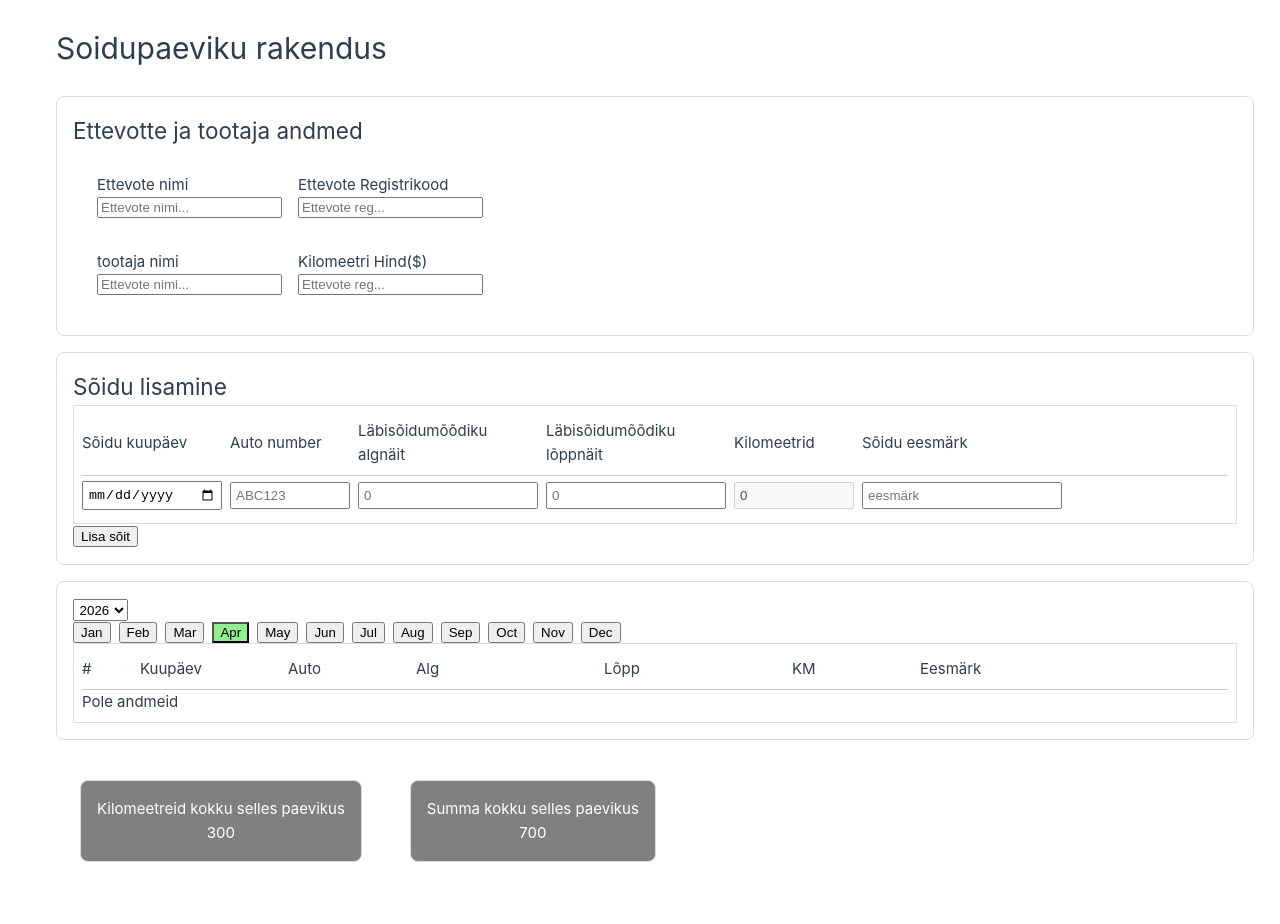
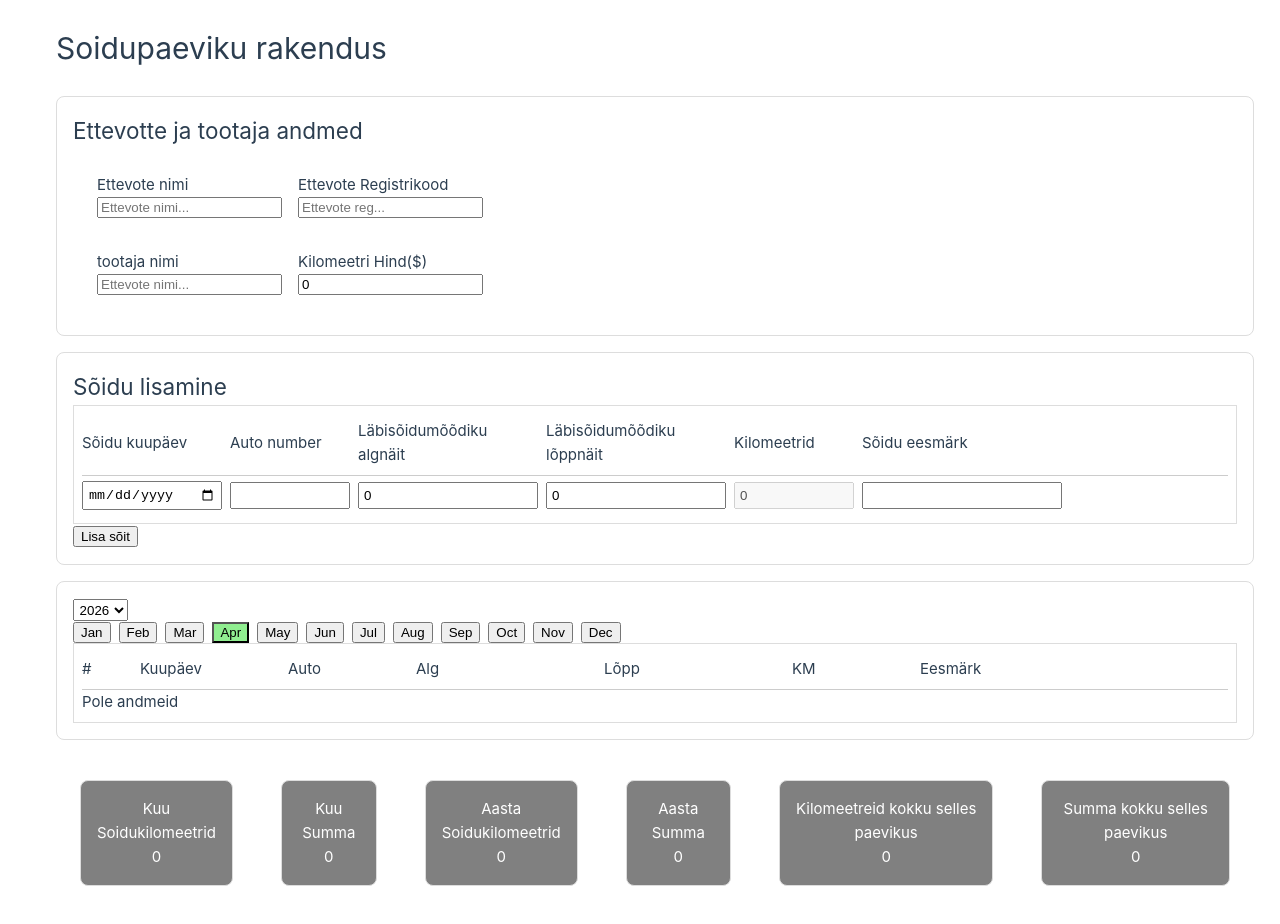
Before and after one commit to RasmusKuusmaa/ACNT, a Vue app: page / in a window 1280 px wide. Shown: the top 924 px of the page. Built offline with nearby package versions, Linux system fonts and the light colour scheme; the HTML template or start-up script is replaced by a standard one.

Commit message:
calculate stats

```diff
--- a/src/App.vue
+++ b/src/App.vue
@@ -1,12 +1,21 @@
 <script setup lang="ts">
-import CompanyForm from './components/CompanyForm.vue';
-import DataOverViewtable from './components/DataOverViewtable.vue';
-import MilageFrom from './components/MilageForm.vue';
-import MonthSelector from './components/MonthSelector.vue';
-import { ref } from 'vue';
-import type { Ride } from './types/Ride';
+import { ref } from 'vue'
 
-const rides = ref<Ride[]>([]);
+import CompanyForm from './components/CompanyForm.vue'
+import DataOverViewtable from './components/DataOverViewtable.vue'
+import MilageFrom from './components/MilageForm.vue'
+import MonthSelector from './components/MonthSelector.vue'
+
+import { useStats } from './composables/useStats'
+import type { Ride } from './types/Ride'
+
+const rides = ref<Ride[]>([])
+
+const selectedMonth = ref(new Date().getMonth())
+const selectedYear = ref(new Date().getFullYear())
+const kmPrice = ref(0)
+
+const { stats } = useStats(rides, selectedMonth, selectedYear, kmPrice)
 
 function addRide(ride: Ride) {
   rides.value.push({
@@ -19,10 +28,14 @@ function addRide(ride: Ride) {
 <template>
   <div class="container">
     <h1>Soidupaeviku rakendus</h1>
-    <CompanyForm />
-    <MilageFrom @add-ride="addRide"/>
-    <MonthSelector :rides="rides"/>
-    <DataOverViewtable/>
+
+    <CompanyForm v-model:kmPrice="kmPrice" />
+
+    <MilageFrom @add-ride="addRide" />
+
+    <MonthSelector :rides="rides" v-model:selectedMonth="selectedMonth" v-model:selectedYear="selectedYear" />
+
+    <DataOverViewtable :stats="stats" />
   </div>
 </template>
 
--- a/src/components/CompanyForm.vue
+++ b/src/components/CompanyForm.vue
@@ -1,3 +1,13 @@
+<script setup lang="ts">
+const props = defineProps<{
+    kmPrice: number
+}>()
+
+const emit = defineEmits<{
+    (e: 'update:kmPrice', value: number): void
+}>()
+</script>
+
 <template>
     <div class="card">
         <h2>Ettevotte ja tootaja andmed</h2>
@@ -5,24 +15,25 @@
         <div class="row">
             <div class="column">
                 <label>Ettevote nimi</label>
-                <input type="text" placeholder="Ettevote nimi..."/>
+                <input type="text" placeholder="Ettevote nimi..." />
             </div>
 
-              <div class="column">
+            <div class="column">
                 <label>Ettevote Registrikood</label>
-                <input type="text" placeholder="Ettevote reg..."/>
+                <input type="text" placeholder="Ettevote reg..." />
             </div>
         </div>
 
-       <div class="row">
+        <div class="row">
             <div class="column">
                 <label>tootaja nimi</label>
-                <input type="text" placeholder="Ettevote nimi..."/>
+                <input type="text" placeholder="Ettevote nimi..." />
             </div>
 
-              <div class="column">
+            <div class="column">
                 <label>Kilomeetri Hind($)</label>
-                <input type="text" placeholder="Ettevote reg..."/>
+                <input type="number" :value="kmPrice"
+                    @input="emit('update:kmPrice', Number(($event.target as HTMLInputElement).value))" />
             </div>
         </div>
     </div>
--- a/src/components/DataOverViewtable.vue
+++ b/src/components/DataOverViewtable.vue
@@ -1,11 +1,43 @@
+<script setup lang="ts">
+import type { Stats } from '../types/Ride'
+
+const props = defineProps<{
+    stats: Stats
+}>();
+
+
+
+</script>
+
 <template>
     <div class="container">
+
+
+        <div class="card">
+            <label>Kuu Soidukilomeetrid</label>
+            <label>{{ stats.monthKm }}</label>
+        </div>
+
+        <div class="card">
+            <label>Kuu Summa</label>
+            <label>{{ stats.monthSum }}</label>
+        </div>
+
+        <div class="card">
+            <label>Aasta Soidukilomeetrid</label>
+            <label>{{ stats.yearKm }}</label>
+        </div>
+
+        <div class="card">
+            <label>Aasta Summa</label>
+            <label>{{ stats.yearSum }}</label>
+        </div>
         <div class="card">
             <label>
                 Kilomeetreid kokku selles paevikus
 
             </label>
-            <label>300</label>
+            <label>{{ stats.totalKm }}</label>
         </div>
 
         <div class="card">
@@ -13,7 +45,7 @@
                 Summa kokku selles paevikus
 
             </label>
-            <label>700</label>
+            <label>{{ stats.totalSum }}</label>
         </div>
     </div>
 
@@ -36,5 +68,7 @@
     display: flex;
     flex-direction: column;
     align-items: center;
+    justify-content: center;
+    text-align: center;
 }
 </style>
--- a/src/components/MilageForm.vue
+++ b/src/components/MilageForm.vue
@@ -6,20 +6,17 @@ const emit = defineEmits<{
   (e: 'add-ride', ride: Ride): void
 }>()
 
-const form = ref<Omit<Ride, 'id' | 'km'>>({
+const form = ref({
   date: '',
   car: '',
-  startKm: '',
-  endKm: '',
+  startKm: 0,
+  endKm: 0,
   purpose: ''
 })
 
 const calculatedKm = computed(() => {
-  const start = Number(form.value.startKm) || 0
-  const end = Number(form.value.endKm) || 0
-
-  if (end < start) return 0
-  return end - start
+  if (form.value.endKm < form.value.startKm) return 0
+  return form.value.endKm - form.value.startKm
 })
 
 function submit() {
@@ -32,8 +29,8 @@ function submit() {
   form.value = {
     date: '',
     car: '',
-    startKm: '',
-    endKm: '',
+    startKm: 0,
+    endKm: 0,
     purpose: ''
   }
 }
@@ -55,11 +52,11 @@ function submit() {
 
       <div class="row">
         <input v-model="form.date" type="date" />
-        <input v-model="form.car" placeholder="ABC123" />
-        <input v-model="form.startKm" type="number" placeholder="0" />
-        <input v-model="form.endKm" type="number" placeholder="0" />
+        <input v-model="form.car" />
+        <input v-model.number="form.startKm" type="number" />
+        <input v-model.number="form.endKm" type="number" />
         <input :value="calculatedKm" disabled />
-        <input v-model="form.purpose" placeholder="eesmärk" />
+        <input v-model="form.purpose" />
       </div>
     </div>
 
--- a/src/components/MonthSelector.vue
+++ b/src/components/MonthSelector.vue
@@ -1,27 +1,31 @@
 <script setup lang="ts">
-import { ref, computed } from 'vue'
+import { computed } from 'vue'
 import MonthTable from './MonthTable.vue'
 import type { Ride } from '../types/Ride'
 
 const props = defineProps<{
   rides: Ride[]
+  selectedMonth: number
+  selectedYear: number
 }>()
 
-const selectedMonth = ref<number>(3)
-const selectedYear = ref<number>(2026)
+const emit = defineEmits<{
+  (e: 'update:selectedMonth', value: number): void
+  (e: 'update:selectedYear', value: number): void
+}>()
 
 function selectMonth(i: number) {
-  selectedMonth.value = i
+  emit('update:selectedMonth', i)
 }
 
-const filteredRides = computed<Ride[]>(() => {
+const filteredRides = computed(() => {
   return props.rides.filter((r) => {
     if (!r.date) return false
     const d = new Date(r.date)
 
     return (
-      d.getMonth() === selectedMonth.value &&
-      d.getFullYear() === selectedYear.value
+      d.getMonth() === props.selectedMonth &&
+      d.getFullYear() === props.selectedYear
     )
   })
 })
@@ -29,25 +33,19 @@ const filteredRides = computed<Ride[]>(() => {
 
 <template>
   <div class="wrapper">
-
-    <select v-model="selectedYear">
+    <select :value="selectedYear"
+      @change="emit('update:selectedYear', Number(($event.target as HTMLSelectElement).value))">
       <option :value="2026">2026</option>
       <option :value="2025">2025</option>
     </select>
 
     <div class="months">
-      <button
-        v-for="(_, i) in 12"
-        :key="i"
-        @click="selectMonth(i)"
-        :class="{ active: selectedMonth === i }"
-      >
-        {{ ['Jan','Feb','Mar','Apr','May','Jun','Jul','Aug','Sep','Oct','Nov','Dec'][i] }}
+      <button v-for="(_, i) in 12" :key="i" @click="selectMonth(i)" :class="{ active: selectedMonth === i }">
+        {{ ['Jan', 'Feb', 'Mar', 'Apr', 'May', 'Jun', 'Jul', 'Aug', 'Sep', 'Oct', 'Nov', 'Dec'][i] }}
       </button>
     </div>
 
     <MonthTable :rides="filteredRides" />
-
   </div>
 </template>
 
--- /dev/null
+++ b/src/composables/useStats.ts
@@ -0,0 +1,53 @@
+import { computed } from 'vue'
+import type { Ref } from 'vue'
+import type { Ride, Stats } from '../types/Ride'
+
+export function useStats(
+    rides: Ref<Ride[]>,
+    selectedMonth: Ref<number>,
+    selectedYear: Ref<number>,
+    kmPrice: Ref<number>
+) {
+    const stats = computed<Stats>(() => {
+        const filtered = rides.value.filter(r => {
+            const date = new Date(r.date)
+            return (
+                date.getMonth() === selectedMonth.value &&
+                date.getFullYear() === selectedYear.value
+            )
+        })
+
+        const monthKm = filtered.reduce((sum, r) => sum + r.km, 0)
+        const monthSum = filtered.reduce(
+            (sum, r) => sum + r.km * kmPrice.value,
+            0
+        )
+
+        const yearFiltered = rides.value.filter(r =>
+            new Date(r.date).getFullYear() === selectedYear.value
+        )
+
+        const yearKm = yearFiltered.reduce((sum, r) => sum + r.km, 0)
+        const yearSum = yearFiltered.reduce(
+            (sum, r) => sum + r.km * kmPrice.value,
+            0
+        )
+
+        const totalKm = rides.value.reduce((sum, r) => sum + r.km, 0)
+        const totalSum = rides.value.reduce(
+            (sum, r) => sum + r.km * kmPrice.value,
+            0
+        )
+
+        return {
+            monthKm,
+            monthSum,
+            yearKm,
+            yearSum,
+            totalKm,
+            totalSum
+        }
+    })
+
+    return { stats }
+}
```
Also changed, not shown: src/types/Ride.ts (+12 -3 lines). Lines whose indentation alone changed are shown as unchanged.
